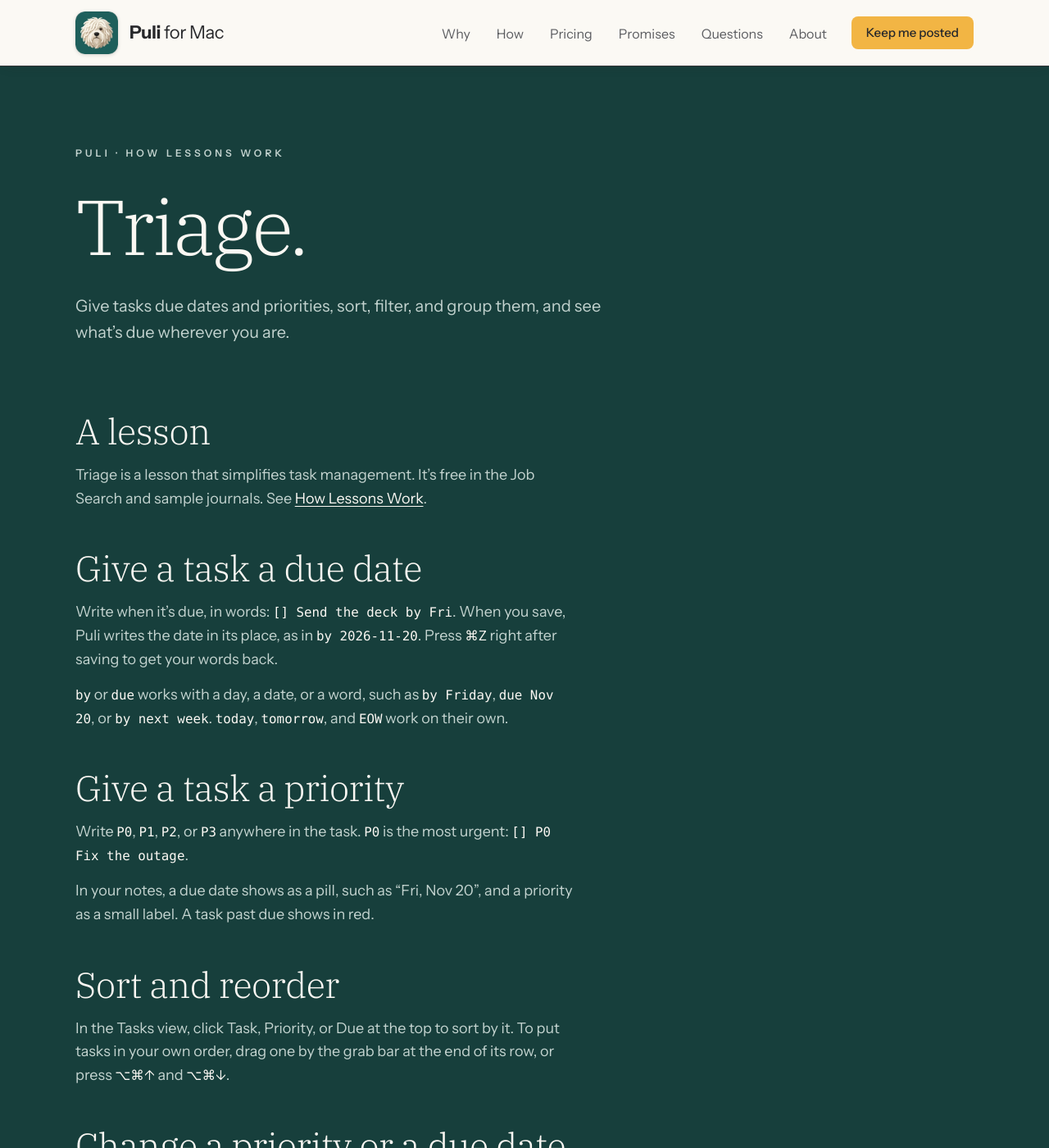
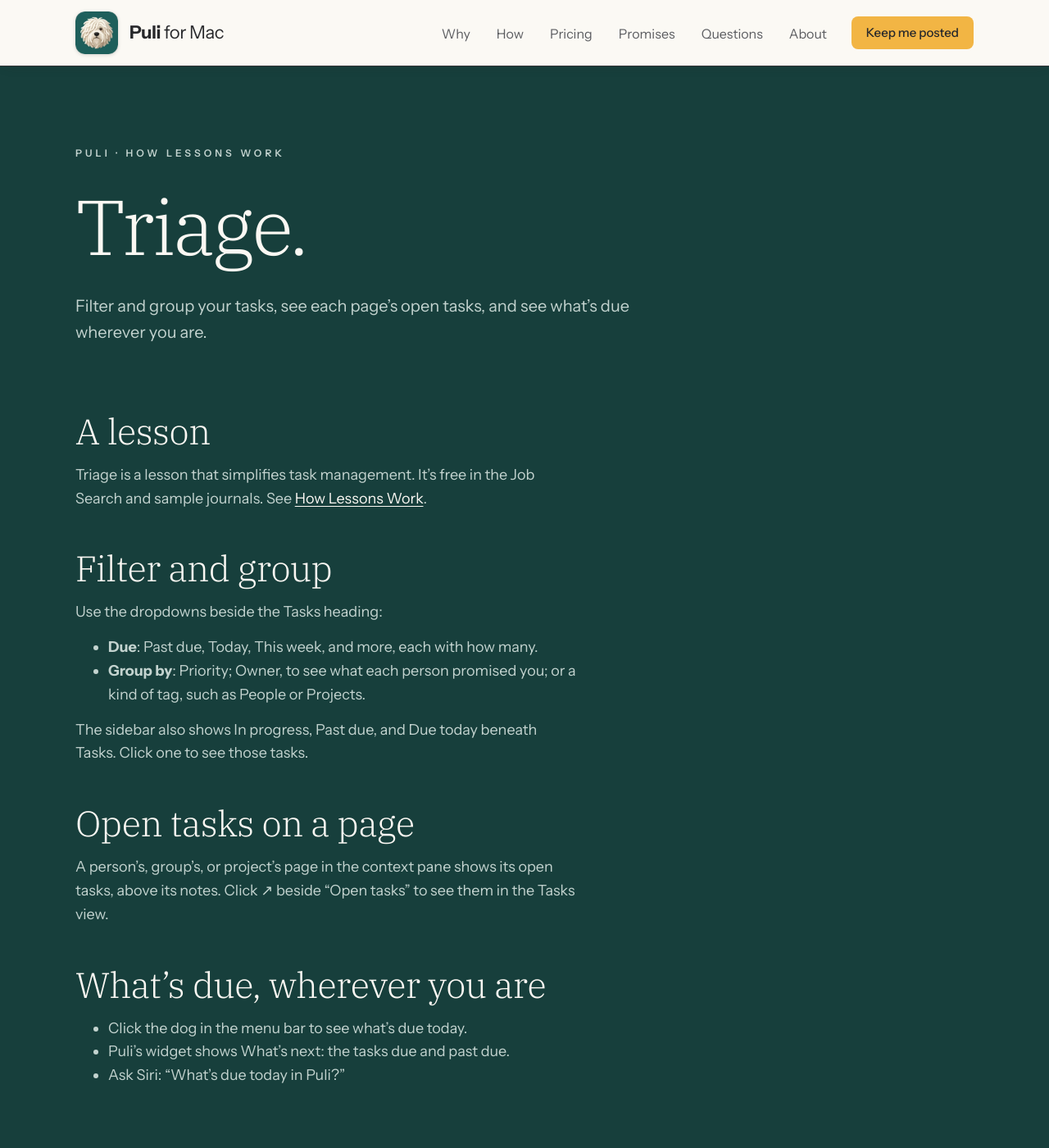
Before and after one commit to deliberate-software/puli-site, a Jekyll site: the page built from lessons/triage.html, in a window 1280 px wide and 1400 px high. Shown: the whole window at 82% size. Built offline with Jekyll 4.4.1, drawn with Linux system fonts in a browser that asks for light colours; some of the changed text lies outside the part shown.

Commit message:
Tasks: due dates, priorities, sorting by them, and changing them in the Tasks view are free, in the guide; Triage is filtering, grouping, a page's open tasks, and what's due
Co-Authored-By: Claude Opus 5.5 <noreply@anthropic.com>

```diff
--- a/lessons/triage.html
+++ b/lessons/triage.html
@@ -1,14 +1,14 @@
 ---
 layout: default
 title: Triage
-description: "The Triage lesson: give tasks due dates and priorities, sort, filter, and group them, see each page's open tasks, and see what's due wherever you are."
+description: "The Triage lesson: filter and group your tasks, see each page's open tasks, and see what's due wherever you are."
 permalink: /lessons/triage/
 main_class: q-section--teal   # dark teal, like Privacy (Alan, Nov 20)
 ---
 <section class="hero hero--short container">
   <p class="eyebrow">Puli · <a href="{{ '/lessons/' | relative_url }}">How Lessons Work</a></p>
   <h1 class="hero__title">Triage.</h1>
-  <p class="hero__lead">Give tasks due dates and priorities, sort, filter, and group them, and see what’s due wherever you are.</p>
+  <p class="hero__lead">Filter and group your tasks, see each page’s open tasks, and see what’s due wherever you are.</p>
   <div class="prose prose--topics">
     {%- comment -%} Rewritten Nov 20: only the Tasks view is free, usable but not convenient; Triage is due dates, priorities, sorting, filtering, grouping, and a page's open tasks (Alan) {%- endcomment %}
 
@@ -20,41 +20,10 @@ main_class: q-section--teal   # dark teal, like Privacy (Alan, Nov 20)
     </div>
 
     <div class="topic">
-      <h2 id="give-a-task-a-due-date">Give a task a due date</h2>
-      <div class="topic__text">
-        <p>Write when it’s due, in words: <code>[] Send the deck by Fri</code>. When you save, Puli writes the date in its place, as in <code>by 2026-11-20</code>. Press <kbd>⌘Z</kbd> right after saving to get your words back.</p>
-        <p><code>by</code> or <code>due</code> works with a day, a date, or a word, such as <code>by Friday</code>, <code>due Nov 20</code>, or <code>by next week</code>. <code>today</code>, <code>tomorrow</code>, and <code>EOW</code> work on their own.</p>
-      </div>
-    </div>
-
-    <div class="topic">
-      <h2 id="give-a-task-a-priority">Give a task a priority</h2>
-      <div class="topic__text">
-        <p>Write <code>P0</code>, <code>P1</code>, <code>P2</code>, or <code>P3</code> anywhere in the task. <code>P0</code> is the most urgent: <code>[] P0 Fix the outage</code>.</p>
-        <p>In your notes, a due date shows as a pill, such as “Fri, Nov 20”, and a priority as a small label. A task past due shows in red.</p>
-      </div>
-    </div>
-
-    <div class="topic">
-      <h2 id="sort-and-reorder">Sort and reorder</h2>
-      <div class="topic__text">
-        <p>In the Tasks view, click Task, Priority, or Due at the top to sort by it. To put tasks in your own order, drag one by the grab bar at the end of its row, or press <kbd>⌥⌘↑</kbd> and <kbd>⌥⌘↓</kbd>.</p>
-      </div>
-    </div>
-
-    <div class="topic">
-      <h2 id="change-a-priority-or-a-due-date">Change a priority or a due date</h2>
-      <div class="topic__text">
-        <p>In the Tasks view, click a task’s priority or due date, or its “—”, and choose another. Puli changes it in the note.</p>
-      </div>
-    </div>
-
-    <div class="topic">
       <h2 id="filter-and-group">Filter and group</h2>
       <div class="topic__text">
         <p>Use the dropdowns beside the Tasks heading:</p>
         <ul>
-          <li><strong>Show</strong>: Open, In progress, or Done tasks.</li>
           <li><strong>Due</strong>: Past due, Today, This week, and more, each with how many.</li>
           <li><strong>Group by</strong>: Priority; Owner, to see what each person promised you; or a kind of tag, such as People or Projects.</li>
         </ul>
```
Also changed, not shown: guide/tasks.html (+28 -3 lines).
